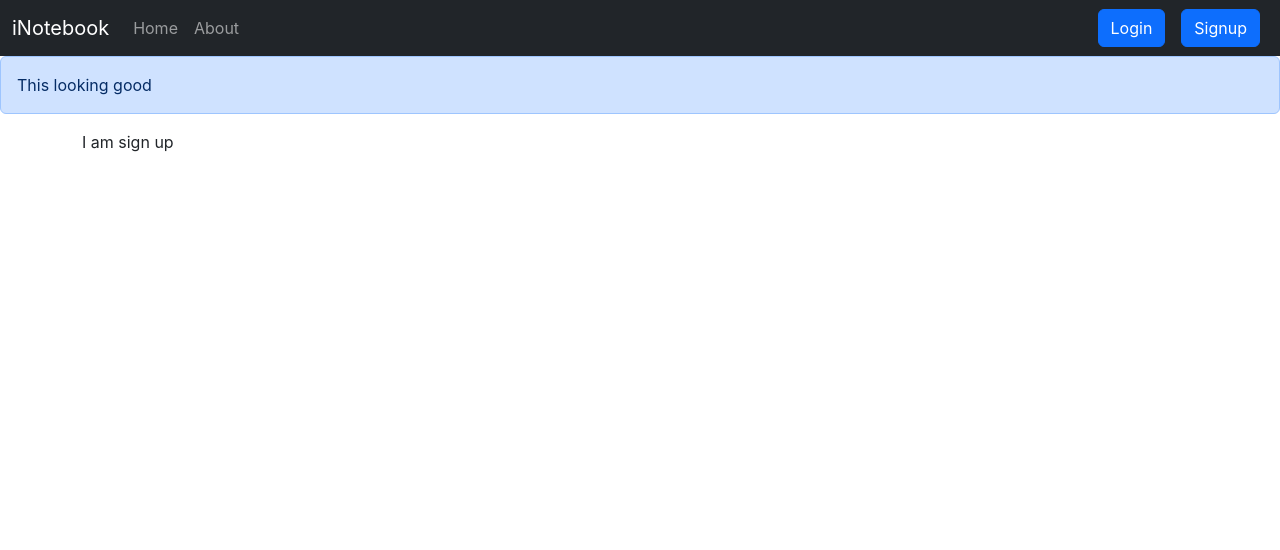
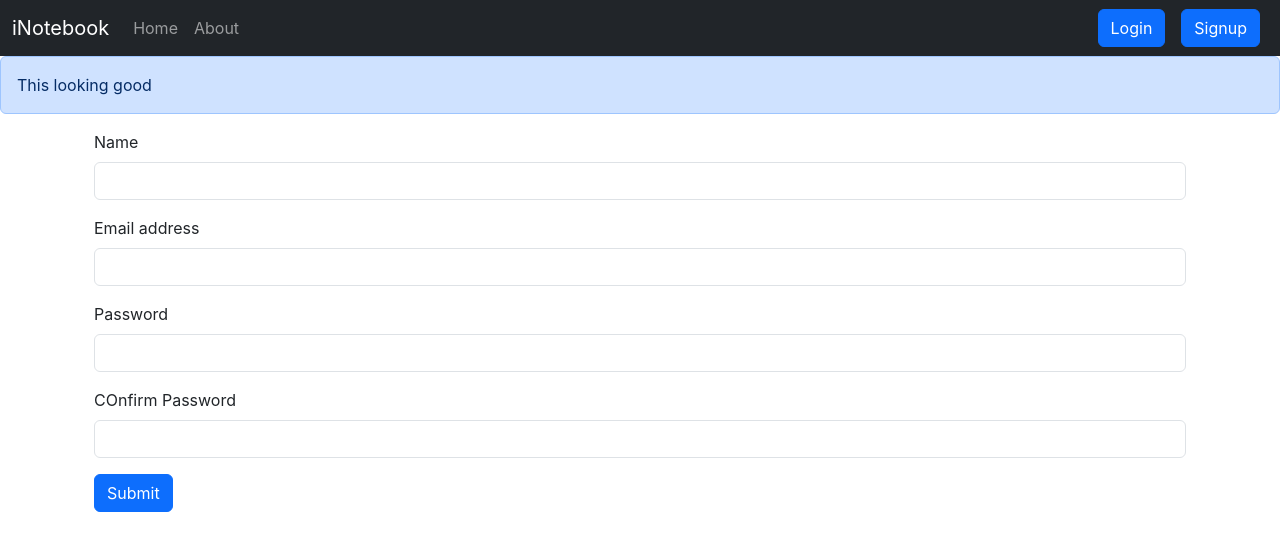
Before and after one commit to venuchilukala/inotebook, a React (Create React App) app: page /signup in a window 1280 px wide. Shown: the top 550 px of the page. Built offline with nearby package versions, Linux system fonts and the light colour scheme.

Commit message:
Added Signup Component

```diff
--- a/src/components/Login.js
+++ b/src/components/Login.js
@@ -3,7 +3,7 @@
 
 const Login = () => {
     let navigate = useNavigate()
-    const [credentials, setCredentials] = useState({email : "", password : " value={credentials.}"})
+    const [credentials, setCredentials] = useState({email : "", password : ""})
 
     const handleSubmit = async (e)=>{
         e.preventDefault();
--- a/src/components/Signup.js
+++ b/src/components/Signup.js
@@ -1,9 +1,56 @@
-import React from 'react'
+import React, { useState } from 'react';
+import {useNavigate} from 'react-router-dom';
 
 const Signup = () => {
+  let navigate = useNavigate();
+  const [credentials, setCredentials] = useState({name:"", email : "", password : "", cpassword:""})
+
+    const handleSubmit = async (e)=>{
+        const {name, email, password} = credentials
+        e.preventDefault();
+        const response = await fetch('http://localhost:5000/api/auth/createUser',{
+            method: "POST",
+            headers : {
+                "Content-Type" : "application/json"
+            },
+            body : JSON.stringify({name, email, password})
+        });
+        const json = await response.json();
+        console.log(json);
+        if(json.success){
+            localStorage.setItem('token',json.authtoken);
+            navigate("/")
+        }else{
+            alert("Invalid")
+        }
+    }
+
+    const onChange = (e)=>{
+        setCredentials({...credentials, [e.target.name] : e.target.value})
+    }
+
   return (
-    <div>
-      I am sign up
+    <div className='container'>
+      <form onSubmit={handleSubmit}>
+        <div className="mb-3">
+          <label htmlFor="name" className="form-label">Name</label>
+          <input type="text" className="form-control" onChange={onChange} id="name" name='name' aria-describedby="emailHelp"/>
+        </div>
+        <div className="mb-3">
+          <label htmlFor="email" className="form-label">Email address</label>
+          <input type="email" className="form-control" onChange={onChange} id="email" name='email' aria-describedby="emailHelp"/>
+        </div>
+        <div className="mb-3">
+          <label htmlFor="password" className="form-label">Password</label>
+          <input type="password" className="form-control" onChange={onChange} id="password" name='password' minLength={5} required/>
+        </div>
+        <div className="mb-3">
+          <label htmlFor="cpassword" className="form-label">COnfirm Password</label>
+          <input type="password" className="form-control"onChange={onChange} id="cpassword" name='cpassword' minLength={5} required/>
+        </div>
+
+        <button type="submit" className="btn btn-primary">Submit</button>
+      </form>
     </div>
   )
 }
```
Also changed, not shown: 1 other file (tests, documents, lock files or other folders).
